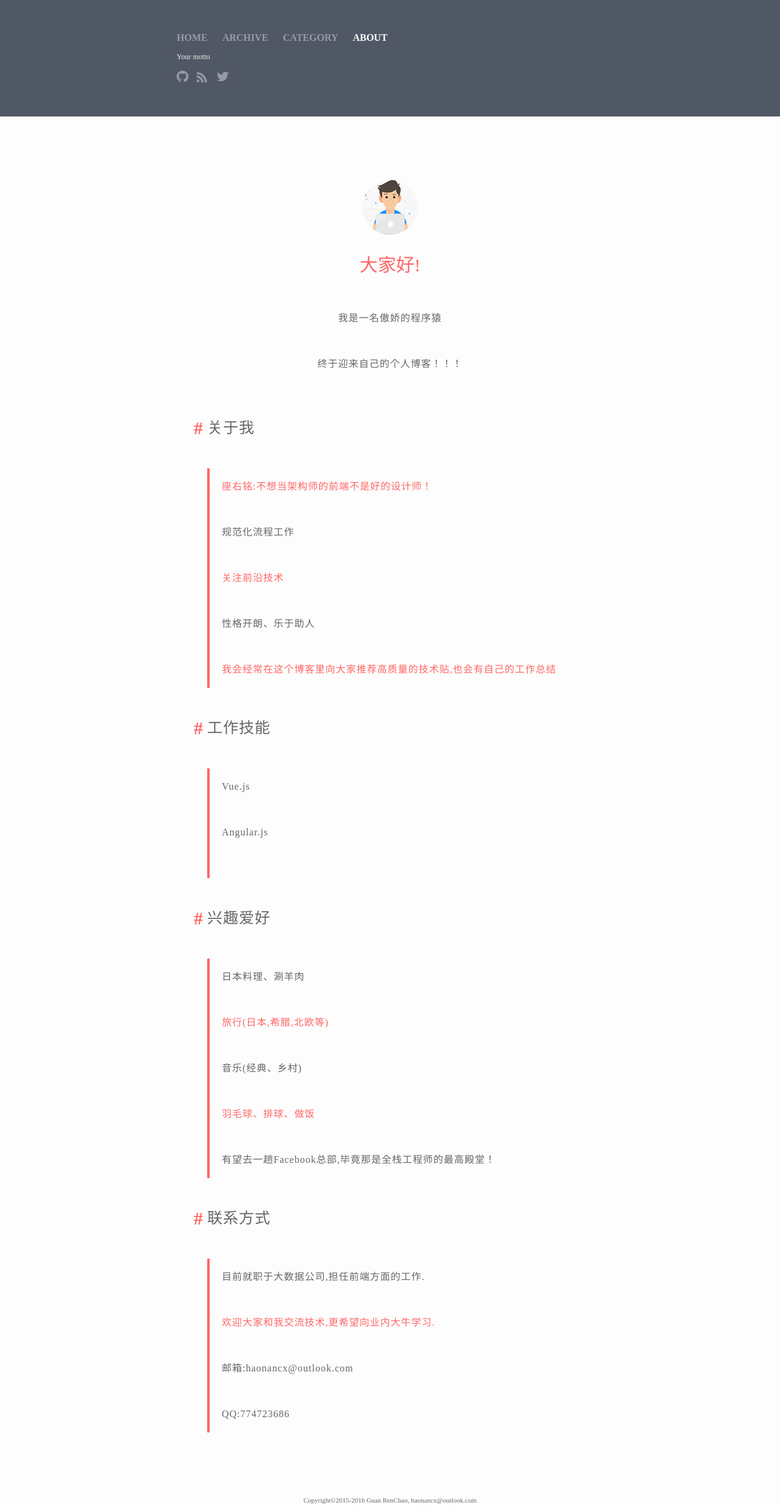
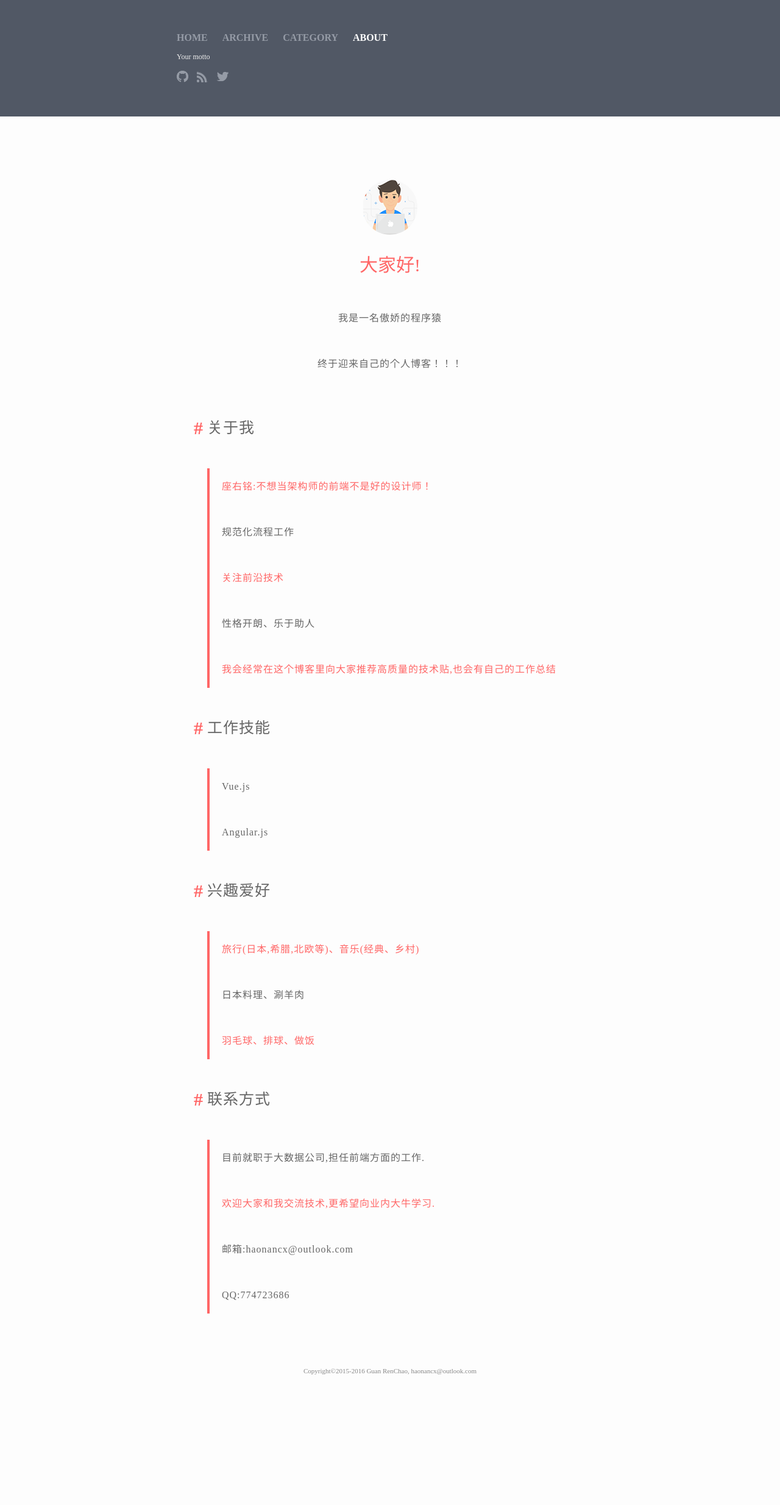
Before and after one commit to xtd420/Haonancx.github.io, a Jekyll site: the page built from about.html, in a window 1280 px wide. Shown: the whole page at 61% size. Built offline with Jekyll 4.4.1, drawn with Linux system fonts in a browser that asks for light colours; after the commit the page ends 2287 px from its top, so only the background shows below that.

Commit message:
changes about1

```diff
--- a/_includes/footer.html
+++ b/_includes/footer.html
@@ -1,5 +1,4 @@
+<div id="gotop">^</div>
 <footer class="footer">
-  <div id="gotop">^</div>
-  <br>
 	<span>Copyright©2015-2016 Guan RenChao, haonancx@outlook.com<span>
 </footer>
--- a/_sass/_layout.scss
+++ b/_sass/_layout.scss
@@ -184,7 +184,9 @@
 .footer {
     font-size: 11px;
     text-align: center;
-	color: #666;
+    color: #888;
+    width: 80%;
+    margin: 0 auto 30px;
 }
 
 #gotop {
--- a/about.html
+++ b/about.html
@@ -95,17 +95,14 @@
 <blockquote>
 <p>Vue.js</p>
 <p>Angular.js</p>
-<p></p>
 </blockquote>
 </div>
 <div class="Hobby">
 <h2>兴趣爱好</h2>
 <blockquote>
+<p class="motto">旅行(日本,希腊,北欧等)、音乐(经典、乡村)</p>
 <p>日本料理、涮羊肉</p>
-<p class="motto">旅行(日本,希腊,北欧等)</p>
-<p>音乐(经典、乡村)</p>
 <p class="motto">羽毛球、排球、做饭</p>
-<p>有望去一趟Facebook总部,毕竟那是全栈工程师的最高殿堂！</p>
 </blockquote>
 </div>
 <div class="aboutContact">
```
